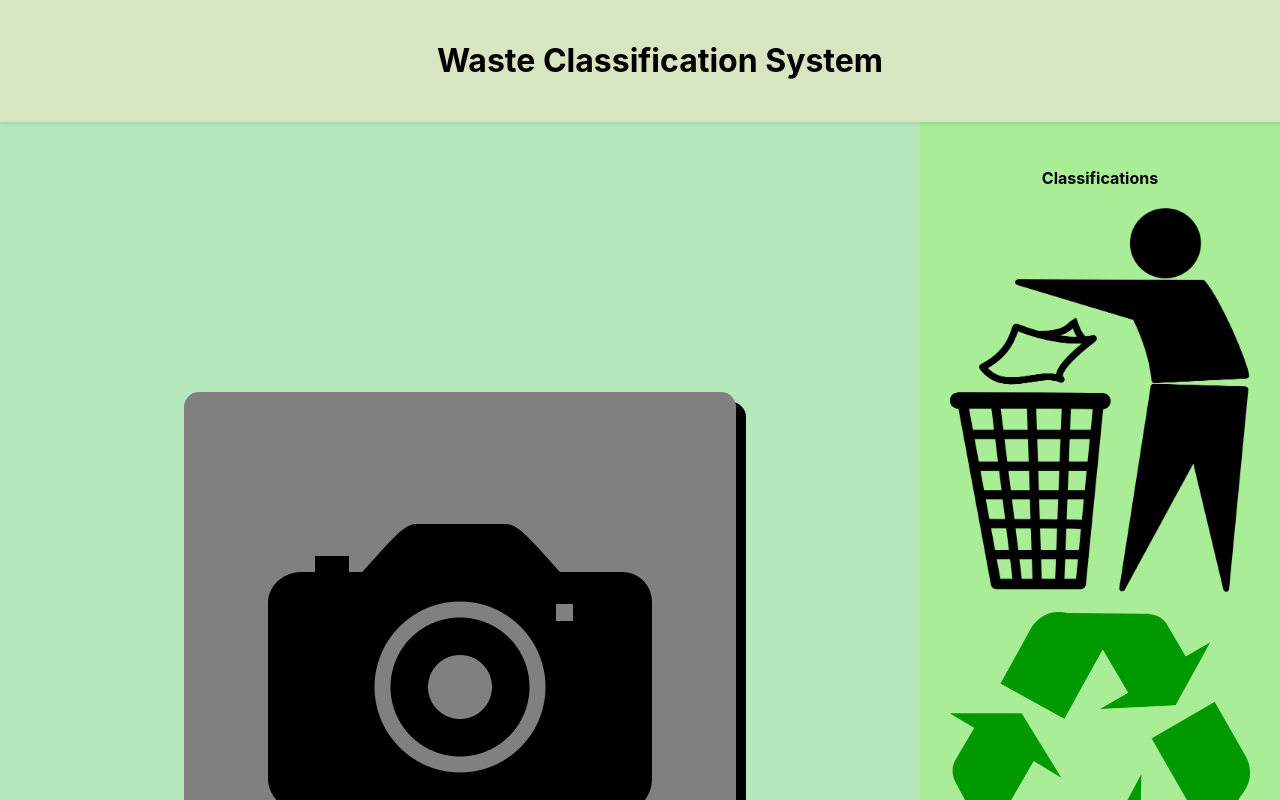
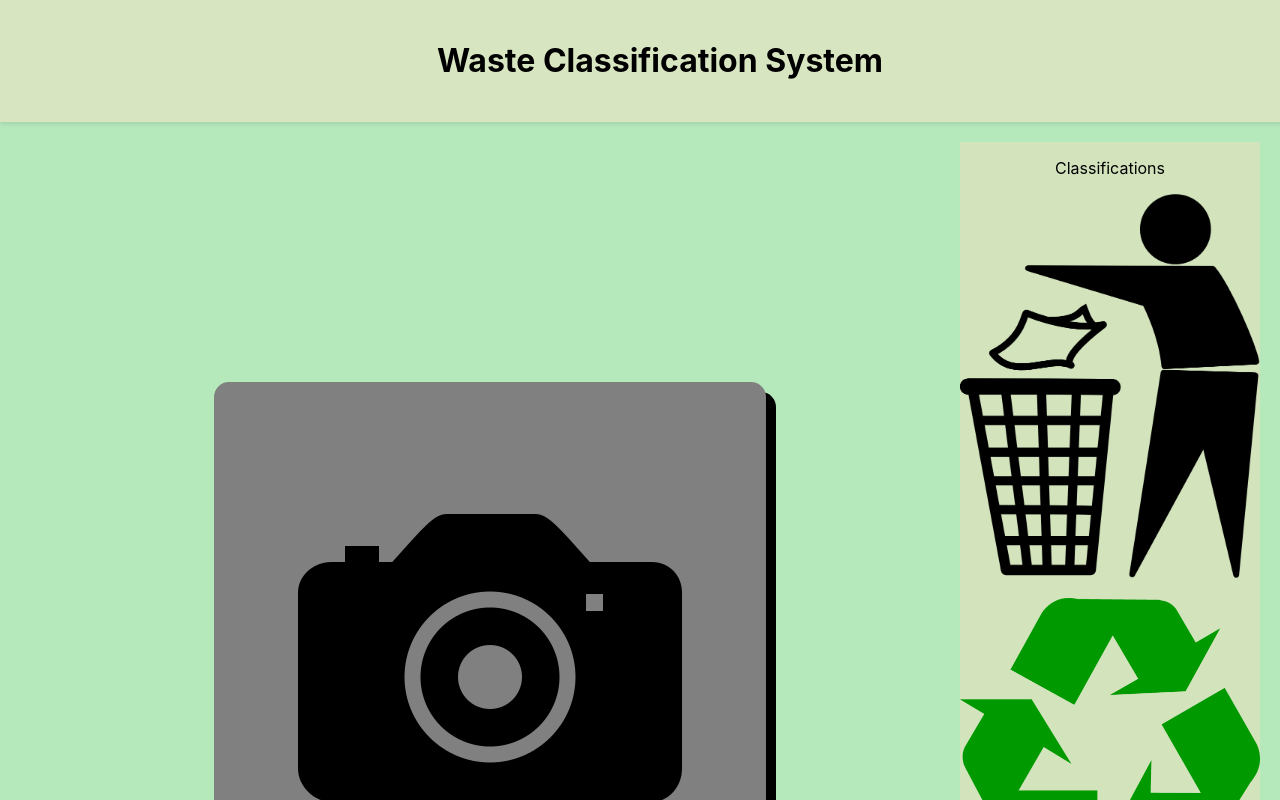
Before and after one commit to Runeozzyman/capstone-UI, a React (Create React App) app: page / in a window 1280 px wide. Built offline with nearby package versions, Linux system fonts and the light colour scheme.

Commit message:
dynamic display

```diff
--- a/src/App.css
+++ b/src/App.css
@@ -29,6 +29,9 @@
   display: flex;
   flex: 1;
   background-color: rgb(181, 233, 188);
+  flex-direction: column;
+  align-items: center;
+  padding: 20px;
 }
 
 .camera-container {
@@ -36,49 +39,22 @@
   display: flex;
   justify-content: center;
   align-items: center;
+  width: 100%;
+}
+
+.camera-box {
+  background-color: grey;
+  border-radius: 15px;
+  padding: 20px;
+  box-shadow: 10px 10px;
+  display: flex;
+  flex-direction: column;
+  align-items: center;
 }
 
 .camera-image {
   max-width: 100%;
   max-height: 100%;
-}
-
-.right-bar {
-  width: 300px;
-  flex-shrink: 0;
-  height: 100%;
-  padding: 30px;
-  display: flex;
-  flex-direction: column;
-  align-items: center;
-  background-color: rgba(123, 255, 0, 0.2);
-}
-
-.right-bar p {
-  font-weight: bold;
-  margin-bottom: 20px;
-}
-
-.right-bar-image {
-  width: 100%;
-  margin-bottom: 20px;
-  object-fit: cover;
-}
-
-.camera-container{
-  flex: 1;
-  display: flex;
-  justify-content: center;
-  align-items: center;
-
-}
-
-.camera-box{
-  background-color: grey;
-  border-radius: 15px;
-  padding: 20px;
-  box-shadow: 10px 10px;
-
 }
 
 .button-container {
@@ -99,3 +75,31 @@
 .camera-button:hover {
   background-color: #45a049; /* Darker green on hover */
 }
+
+.right-bar {
+  width: 100%;
+  max-width: 300px;
+  flex-shrink: 0;
+  height: 100%;
+  display: flex;
+  flex-direction: column;
+  align-items: center;
+  background-color: rgba(214, 228, 189, 0.938);
+}
+
+.right-bar-image {
+  width: 100%;
+  margin-bottom: 20px;
+  object-fit: cover;
+}
+
+@media (min-width: 768px) {
+  .content {
+    flex-direction: row;
+    justify-content: space-between;
+  }
+
+  .camera-container, .right-bar {
+    width: 48%;
+  }
+}
```
